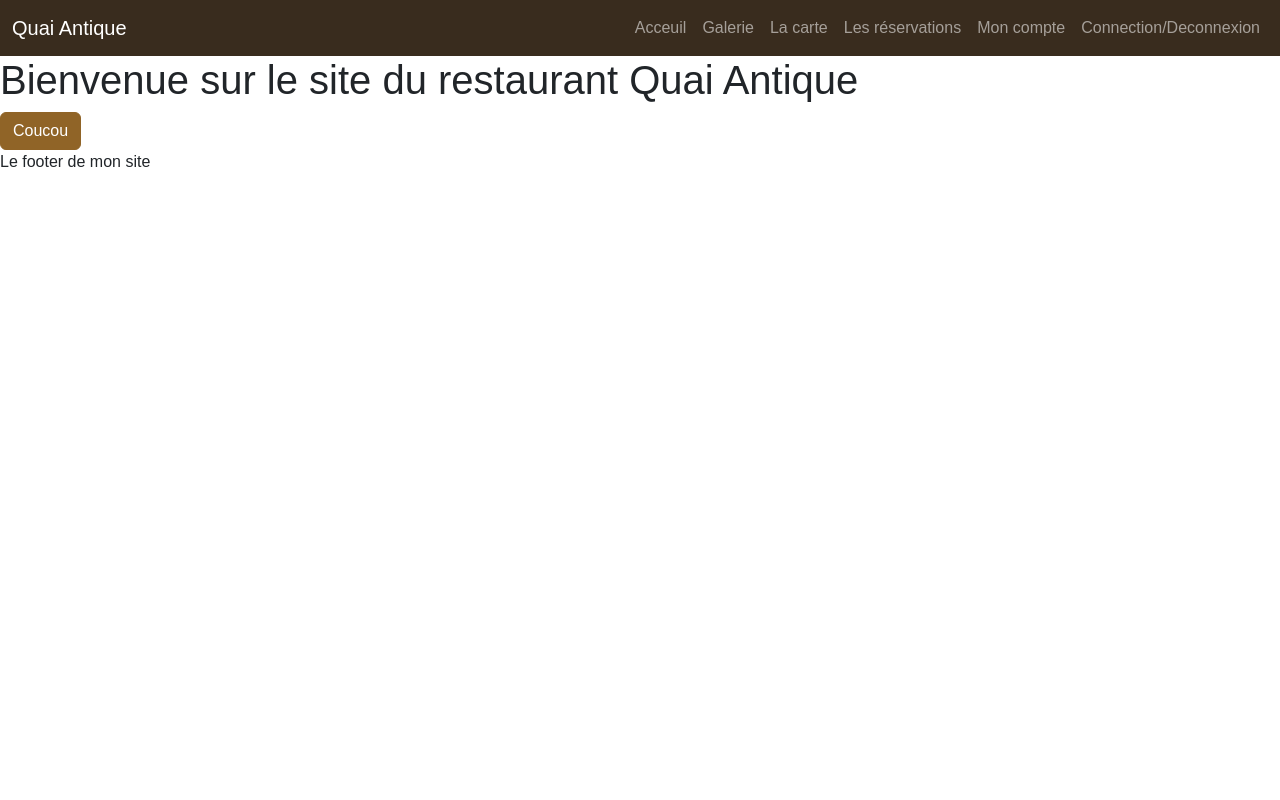
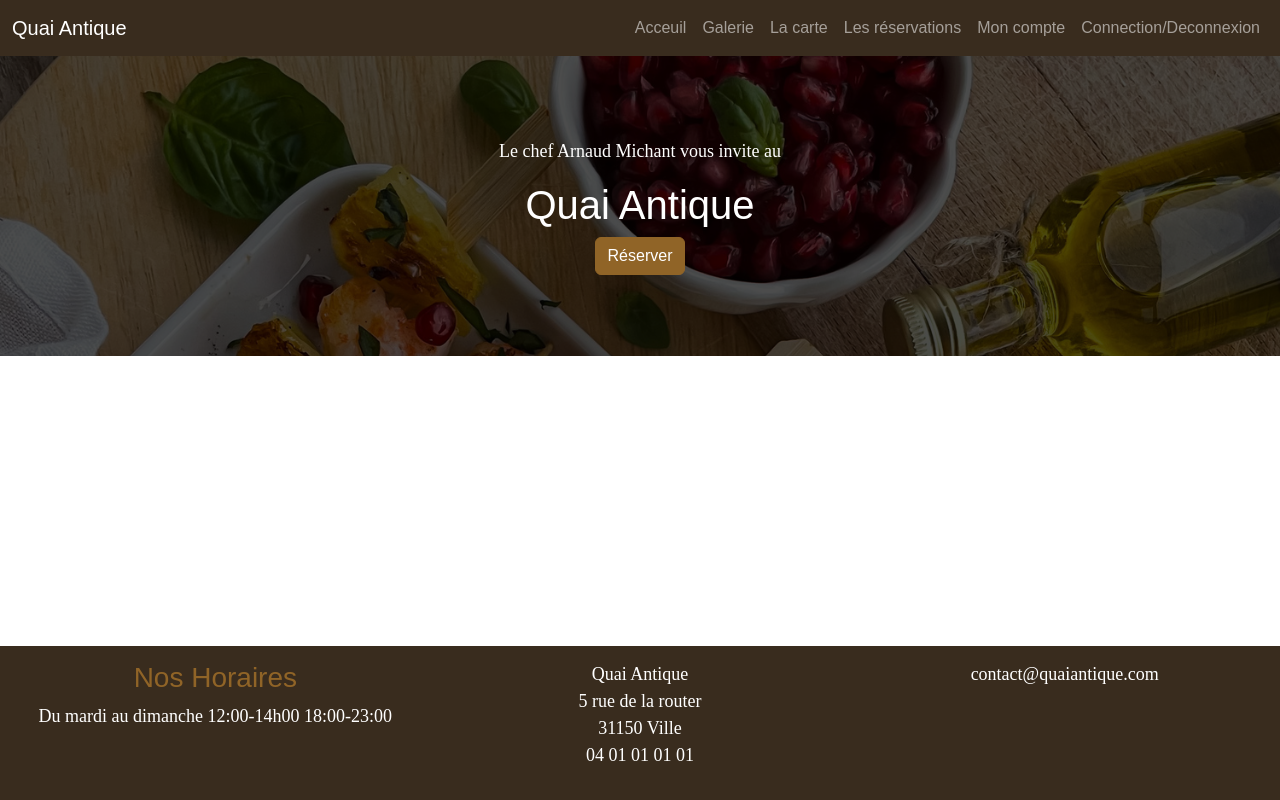
Before and after one commit to olivier435/quaiantiqueRestaurantFont, a website with bundled scripts: page index.html in a window 1280 px wide. Built offline with nearby package versions, Linux system fonts and the light colour scheme; files whose address does not match are found by name; a web font is replaced by a local one.

Commit message:
a jouter des images

```diff
--- a/index.html
+++ b/index.html
@@ -48,12 +48,30 @@
             </div>
         </nav>
     </header>
-    </nav>
+
     <main id="main-page">
         <!--Le contenu de la page sera injectéee ici-->
     </main>
 
-    <footer>Le footer de mon site</footer>
+    <footer class="bg-dark text-center text-white footer">
+        <div class="row">
+            <div class="col-12 col-lg-4">
+                <h3 class="text-primary">Nos Horaires</h3>
+                <p>Du mardi au dimanche 12:00-14h00 18:00-23:00</p>
+            </div>
+            <div class="col-6 col-lg-4">
+                <p>Quai Antique<br />
+                    5 rue de la router <br />
+                    31150 Ville <br />
+                    04 01 01 01 01 <br />
+                </p>
+            </div>
+            <div class="col-6 col-lg-4">
+                <p>contact@quaiantique.com</p>
+            </div>
+        </div>
+
+    </footer>
 
     <script type="module" src="Router/router.js"></script>
     <script src="node_modules/bootstrap/dist/js/bootstrap.bundle.min.js"></script>
--- a/pages/home.html
+++ b/pages/home.html
@@ -1,2 +1,7 @@
-<h1>Bienvenue sur le site du restaurant Quai Antique</h1>
-<button class="btn btn-primary">Coucou</button>
+<div class="hero-scene text-center text-white">
+    <div class="hero-scene-content">
+        <p>Le chef Arnaud Michant vous invite au</p>
+        <h1>Quai Antique</h1>
+        <button class="btn btn-primary">Réserver</button>
+    </div>
+</div>
--- a/scss/main.scss
+++ b/scss/main.scss
@@ -2,5 +2,56 @@
 @import 'custom';
 
 html {
-    color: green;
+    position: relative;
+    min-height: 100%;
 }
+
+main {
+    margin-bottom: 250px;
+
+}
+
+
+
+footer.footer {
+    padding: 15px;
+    position: absolute;
+    bottom: 0;
+    width: 100%;
+}
+
+.hero-scene {
+    position: relative;
+
+    &::before {
+        position: absolute;
+        content: '';
+        top: 0;
+        left: 0;
+        width: 100%;
+        height: 100%;
+        background-image: url('../images/fondHeroScene.jpg');
+        background-size: cover;
+        filter: brightness(0.3);
+    }
+
+    * {
+        //positionner les éléments devant le ::-ms-ticks-before
+        position: relative;
+    }
+
+    .hero-scene-content {
+        height: 300px;
+        display: flex;
+        flex-direction: column;
+        align-items: center;
+        justify-content: center;
+
+    }
+}
+
+p {
+    font-family: $font-family-serif;
+    font-size: 18px;
+
+}
```
Also changed, not shown: images/chef.jpg (added), images/fondHeroScene.jpg (added), images/food.jpg (added), images/resto.jpg (added), images/saumon.jpg (added), images/vin.jpg (added), scss/main.css, 1 other file.
